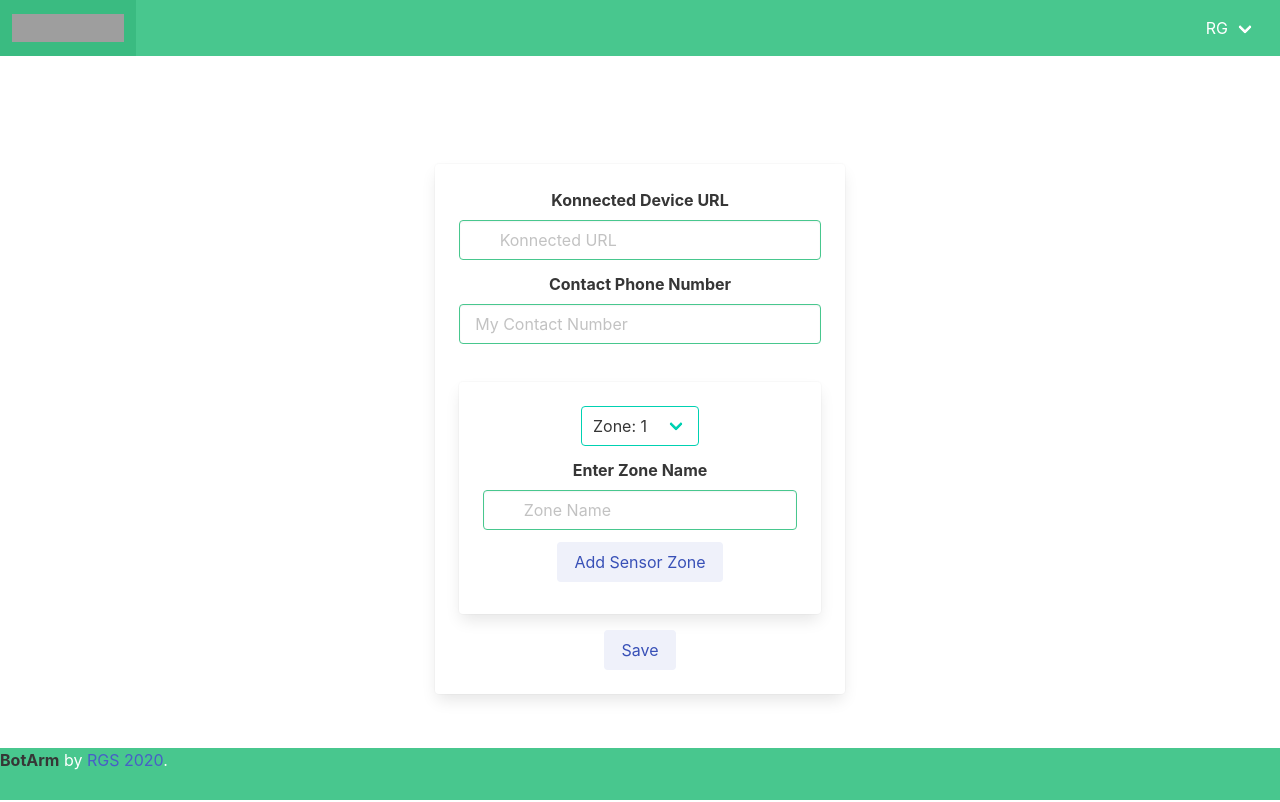
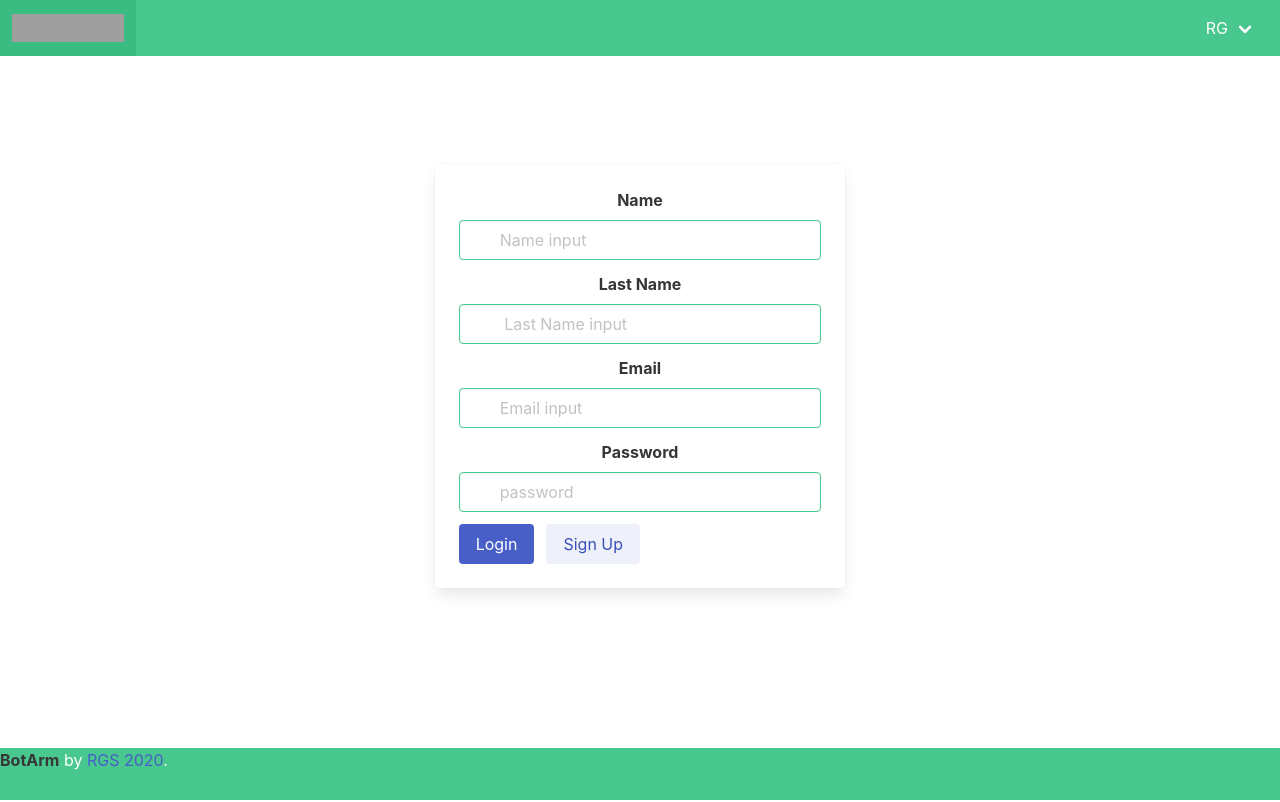
Before and after one commit to ReynaGS/botarm, a React (Create React App) app in the folder botarm/: page /signup in a window 1280 px wide. Built offline with nearby package versions, Linux system fonts and the light colour scheme; grey boxes are pictures that could not be loaded.

Commit message:
added react-router and routes

```diff
--- a/botarm/package.json
+++ b/botarm/package.json
@@ -9,6 +9,7 @@
     "node-sass": "^4.14.1",
     "react": "^17.0.1",
     "react-dom": "^17.0.1",
+    "react-router-dom": "^5.2.0",
     "react-scripts": "4.0.1",
     "web-vitals": "^0.2.4"
   },
--- a/botarm/src/App.js
+++ b/botarm/src/App.js
@@ -15,20 +15,27 @@ import Login from "./pages/Login";
 import History from "./pages/History";
 import Signup from "./pages/Signup";
 import SensorSetting from "./pages/SensorSetting";
+import { BrowserRouter as Router, Route, Switch } from "react-router-dom";
 
 function App() {
   return (
+    <Router>
     <div className="App">
       <StoreProvider>
         <NavBar/>
-        {/* <Home/> */}
-        {/* <Login/> */}
-        {/* <History/> */}
-        {/* <Signup/> */}
-        <SensorSetting/>
+        <Switch>
+            <Route exact path="/" component={Home} />
+            <Route exact path="/home" component={Home} />
+            <Route exact path="/login" component={Login} />
+            <Route exact path="/signup" component={Signup} />
+            <Route exact path="/settings" component={SensorSetting} />
+            <Route exact path="/history" component={History} />
+            {/* <Route component={NoMatch} /> */}
+          </Switch>
         <Footer/>
       </StoreProvider>
     </div>
+    </Router>
   );
 }
 
--- a/botarm/src/components/LoginForm.js
+++ b/botarm/src/components/LoginForm.js
@@ -10,7 +10,7 @@ function LoginForm (){
             <div className="field">
                 <label className="label">Email</label>
                 <div className="control has-icons-left has-icons-right">
-                    <input className="input is-danger" type="email" placeholder="Email input"  />
+                    <input className="input is-success" type="email" placeholder="Email input"  />
                     <span className="icon is-small is-left">
                         <i className="fas fa-envelope"></i>
                     </span>
@@ -25,7 +25,7 @@ function LoginForm (){
                 <div className="field">
                     <label className="label">Password</label>
                     <div className="control has-icons-left has-icons-right">
-                    <input className="input is-danger" type="password" placeholder="password"  />
+                    <input className="input is-success" type="password" placeholder="password"  />
                         <span className="icon is-small is-left">
                             <i className="fas fa-envelope"></i>
                         </span>
--- a/botarm/src/components/SensorSettingForm.js
+++ b/botarm/src/components/SensorSettingForm.js
@@ -14,6 +14,7 @@ function SensorSettingForm (){
     const zoneName= useRef()
     const [sensorStateConfig, setSensorConfig] = useState([]);
     const [zonesState, setZonesState] = useState(zones);
+
 
     const saveHandle = ()=>{
         console.log(konnectedURL.current.value)
@@ -87,7 +88,7 @@ function SensorSettingForm (){
                                         <div class="select is-primary">
                                             <select ref= {selectZone}>
                                                 {zonesState.map((zone)=>{
-                                                    console.log(zone)
+
                                                     return (<option  value={zone}>Zone: {zone} </option>)
 
                                                 })}
@@ -114,10 +115,25 @@ function SensorSettingForm (){
                                 <button className="button is-link is-light " onClick={addSensorHandle}>Add Sensor Zone</button>
                             </div>
 
+
+
                             </div>
                     </div>
 
+                        <div className= "my-6">
 
+                            <h3> Defined Zones</h3>
+
+
+                            {sensorStateConfig.map((x)=>{
+
+                                return(
+                                <div>
+                                <h6>Zone  { x.zoneNumber } = {x.zoneName} </h6>
+
+                                </div> )
+                            })}
+                        </div>
 
                         <div className="control mt-4 ">
                             <button className="button is-link is-light " onClick={saveHandle}>Save</button>
--- a/botarm/src/components/SignupForm.js
+++ b/botarm/src/components/SignupForm.js
@@ -11,7 +11,7 @@ function SignupForm()
                     <div className="field">
                         <label className="label">Name</label>
                         <div className="control has-icons-left has-icons-right">
-                            <input className="input is-danger" type="email" placeholder="Name input" />
+                            <input className="input is-success" type="email" placeholder="Name input" />
                             <span className="icon is-small is-left">
                                 <i className="fas fa-envelope"></i>
                             </span>
@@ -24,7 +24,7 @@ function SignupForm()
                     <div className="field">
                         <label className="label">Last Name</label>
                         <div className="control has-icons-left has-icons-right">
-                            <input className="input is-danger" type="email" placeholder=" Last Name input"  />
+                            <input className="input is-success" type="email" placeholder=" Last Name input"  />
                             <span className="icon is-small is-left">
                                 <i className="fas fa-envelope"></i>
                             </span>
@@ -38,7 +38,7 @@ function SignupForm()
                     <div className="field">
                         <label className="label">Email</label>
                         <div className="control has-icons-left has-icons-right">
-                            <input className="input is-danger" type="email" placeholder="Email input" />
+                            <input className="input is-success" type="email" placeholder="Email input" />
                             <span className="icon is-small is-left">
                                 <i className="fas fa-envelope"></i>
                             </span>
@@ -53,7 +53,7 @@ function SignupForm()
                     <div className="field">
                         <label className="label">Password</label>
                         <div className="control has-icons-left has-icons-right">
-                            <input className="input is-danger" type="password" placeholder="password" />
+                            <input className="input is-success" type="password" placeholder="password" />
                             <span className="icon is-small is-left">
                                 <i className="fas fa-envelope"></i>
                             </span>
@@ -63,7 +63,6 @@ function SignupForm()
                         </div>
 
                     </div>
-
                     <div className="field is-grouped" >
                         <div className="control">
                             <a className=" button is-link"> Login </a>
@@ -72,6 +71,7 @@ function SignupForm()
                             <button className="button is-link is-light">Sign Up</button>
                         </div>
                     </div>
+
                 </div>
             </div>
         </div>
```
Also changed, not shown: 2 other files (tests, documents, lock files or other folders).
